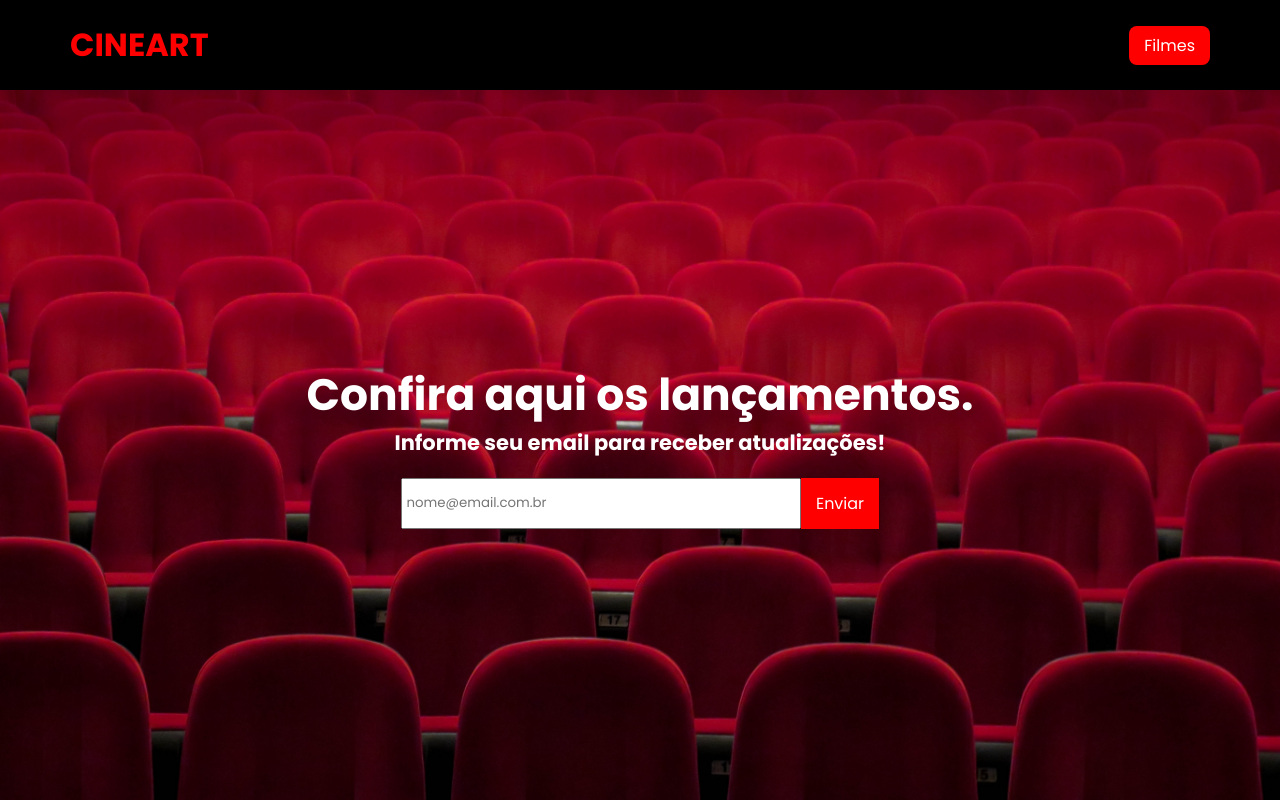
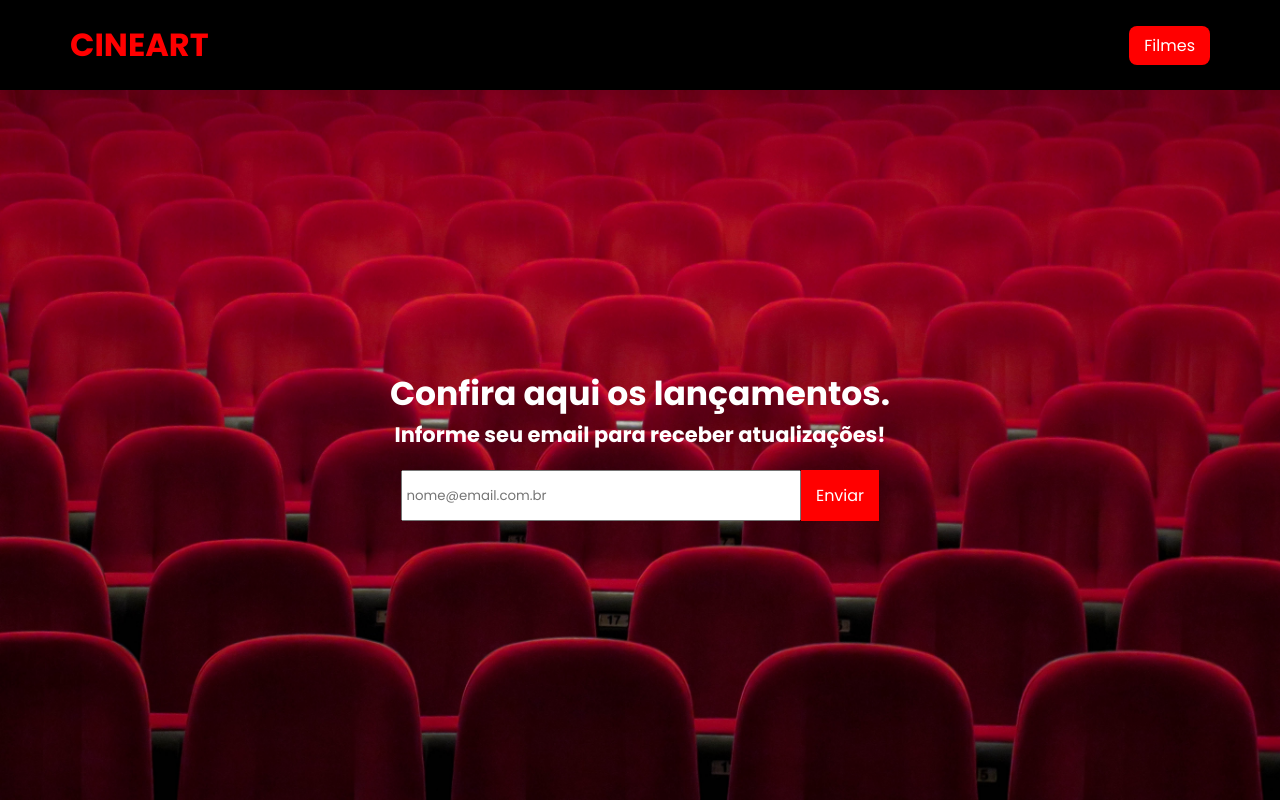
Before and after one commit to arthurhenriqueti/cineart, a React (Vite) app: page / in a window 1280 px wide. Built offline with nearby package versions, Linux system fonts and the light colour scheme.

Commit message:
adding semantics

```diff
--- a/index.html
+++ b/index.html
@@ -4,7 +4,13 @@
         <meta charset="UTF-8" />
         <link rel="icon" type="image/svg+xml" href="/src/favicon.svg" />
         <meta name="viewport" content="width=device-width, initial-scale=1.0" />
-    <title>Vite App</title>
+        <link rel="preconnect" href="https://fonts.googleapis.com" />
+        <link rel="preconnect" href="https://fonts.gstatic.com" crossorigin />
+        <link
+            href="https://fonts.googleapis.com/css2?family=Poppins:wght@400;500;600;700;800;900&display=swap"
+            rel="stylesheet"
+        />
+        <title>CineArt - Veja aqui os lançamentos!</title>
     </head>
     <body>
         <div id="root"></div>
--- a/src/components/Header.jsx
+++ b/src/components/Header.jsx
@@ -1,6 +1,5 @@
 import { Link } from "react-router-dom";
 import "./Header.css";
-import "../styles/global.css";
 
 export function Header() {
     return (
--- a/src/components/HeaderMovies.jsx
+++ b/src/components/HeaderMovies.jsx
@@ -1,6 +1,5 @@
 import { Link } from "react-router-dom";
 import "./Header.css";
-import "../styles/global.css";
 
 export function HeaderMovies() {
     return (
--- a/src/pages/Home.jsx
+++ b/src/pages/Home.jsx
@@ -7,7 +7,7 @@
         <>
             <Header />
             <main className="main-home">
-                <div className="main-area">
+                <section className="main-area">
                     <div className="main-title">
                         <h1>Confira aqui os lançamentos.</h1>
                     </div>
@@ -27,7 +27,7 @@
                             </a>
                         </div>
                     </div>
-                </div>
+                </section>
             </main>
         </>
     );
--- a/src/pages/Movies.jsx
+++ b/src/pages/Movies.jsx
@@ -27,25 +27,24 @@
         <>
             <HeaderMovies />
             <main className="main-movies">
-                <div className="main-movies-area">
+                <section className="main-movies-area">
                     <div className="main-movies-title">
                         <h1>Lançamentos</h1>
                     </div>
-                    {loading && (
+                    {loading ? (
                         <div className="main-movies-loader">
                             <div>
                                 <Loader />
                             </div>
                         </div>
-                    )}
-                    {!loading && (
+                    ) : (
                         <div className="main-movies-releases">
                             {movies.map((item, index) => {
                                 return <ListMovies item={item} key={index} />;
                             })}
                         </div>
                     )}
-                </div>
+                </section>
             </main>
         </>
     );
--- a/src/styles/global.css
+++ b/src/styles/global.css
@@ -1,5 +1,3 @@
-@import url("https://fonts.googleapis.com/css2?family=Poppins:wght@400;500;600;700;800;900&display=swap");
-
 * {
     margin: 0px;
     padding: 0px;
```
Lines whose indentation alone changed are shown as unchanged.
